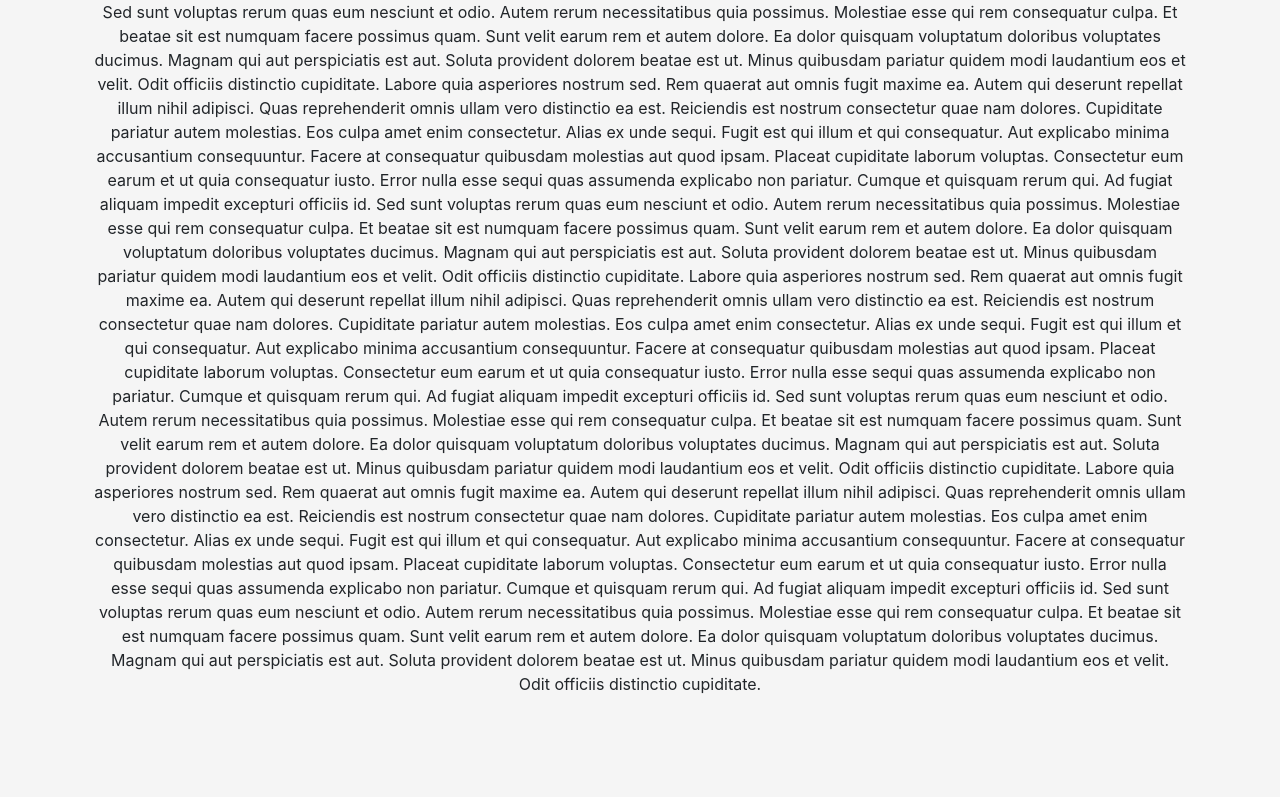
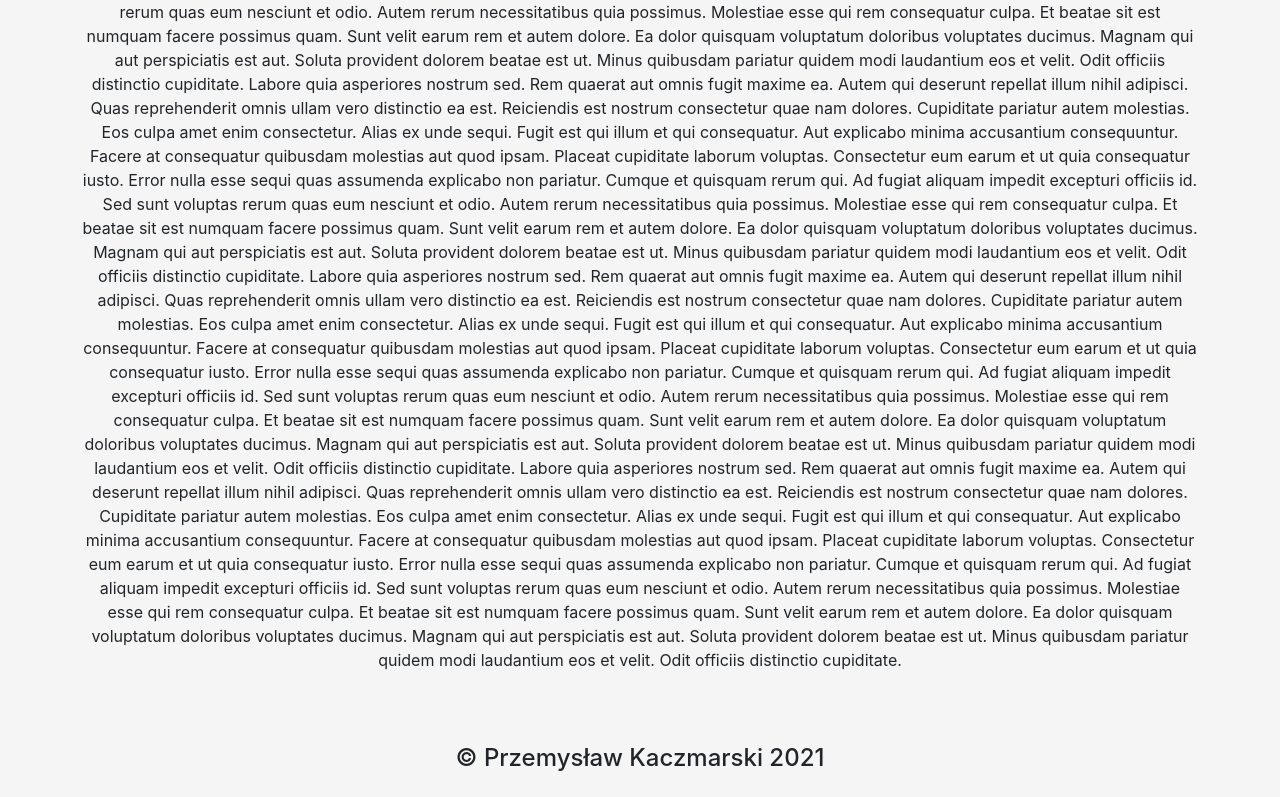
Before and after one commit to Eciric/Recipe-Book, a React (Create React App) app in the folder src/main/webapp/frontend/: page / in a window 1280 px wide. Shown: the part 383-1180 px from the top of the page. Before the commit the page ends 1095 px from the top, so only its background shows below. Built offline with nearby package versions, Linux system fonts and the light colour scheme.

Commit message:
Implemented Footer

```diff
--- a/src/main/webapp/frontend/src/App.js
+++ b/src/main/webapp/frontend/src/App.js
@@ -4,6 +4,8 @@ import Navbar from './components/Navbar';
 import Home from './components/Home';
 import Login from './components/Login';
 import Register from './components/Register';
+import Profile from './components/Profile';
+import Footer from './components/Footer';
 import {getCurrentUser} from './services/authService';
 
 function App() {
@@ -18,9 +20,8 @@ function App() {
 
   return (
     <Router>
-      <div className="App">
       <Navbar user={currentUser}/>
-          <div className="container">
+        <div className="container-fluid">
           <Switch>
             <Route exact path="/">
               <Home />
@@ -31,9 +32,12 @@ function App() {
             <Route path="/register">
               <Register />
             </Route>
+            <Route path="/profile/:username">
+              <Profile />
+            </Route>
           </Switch>
         </div>
-      </div>
+        <Footer/>
     </Router>
   );
 }
--- /dev/null
+++ b/src/main/webapp/frontend/src/components/Footer.js
@@ -0,0 +1,15 @@
+const Footer = () => {
+    return (
+        <footer className="mt-5">
+            <div className="container-fluid padding">
+                <div className="row text-center padding">
+                    <div className="col-12">
+                        <h4 className="my-4">&copy; Przemysław Kaczmarski 2021</h4>
+                    </div>
+                </div>
+            </div>
+        </footer>
+    );
+}
+
+export default Footer;
```
Lines whose indentation alone changed are shown as unchanged.
